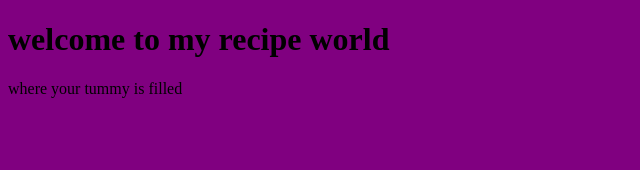
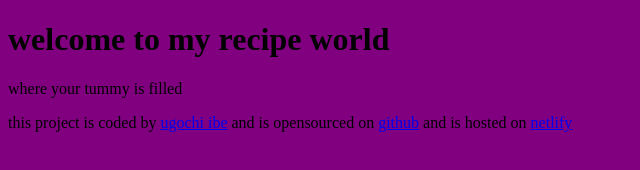
Before and after one commit to ugo-reg/Pastry-generator, a plain HTML site: page index.html in a window 1280 px wide. Shown: the whole page, without its empty margins (0-640 px from the left). Drawn offline with Linux system fonts and the light colour scheme.

Commit message:
added my footer
and links to the footer

```diff
--- a/index.html
+++ b/index.html
@@ -9,6 +9,9 @@
 <body>
     <h1> welcome to my recipe world</h1>
     <p> where your tummy is filled</p>
+    <footer>
+        <p>this project is coded by <a href="https://github.com/ugo-reg"> ugochi ibe</a> and is opensourced on <a href="https://github.com/ugo-reg/Pastry-generator" target="_blank">github</a> and is hosted on <a href="https://ugochis-pastry-generator.netlify.app/"> netlify</a></p>
+    </footer>
 </body>
 <script src="../src/generator.js"></script>
 </html>
```
